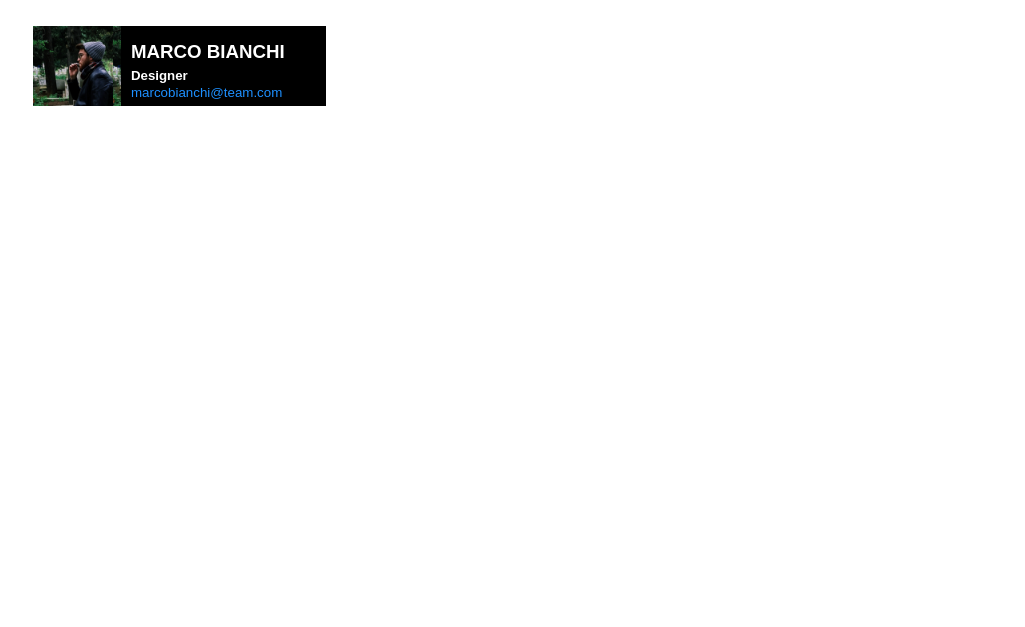
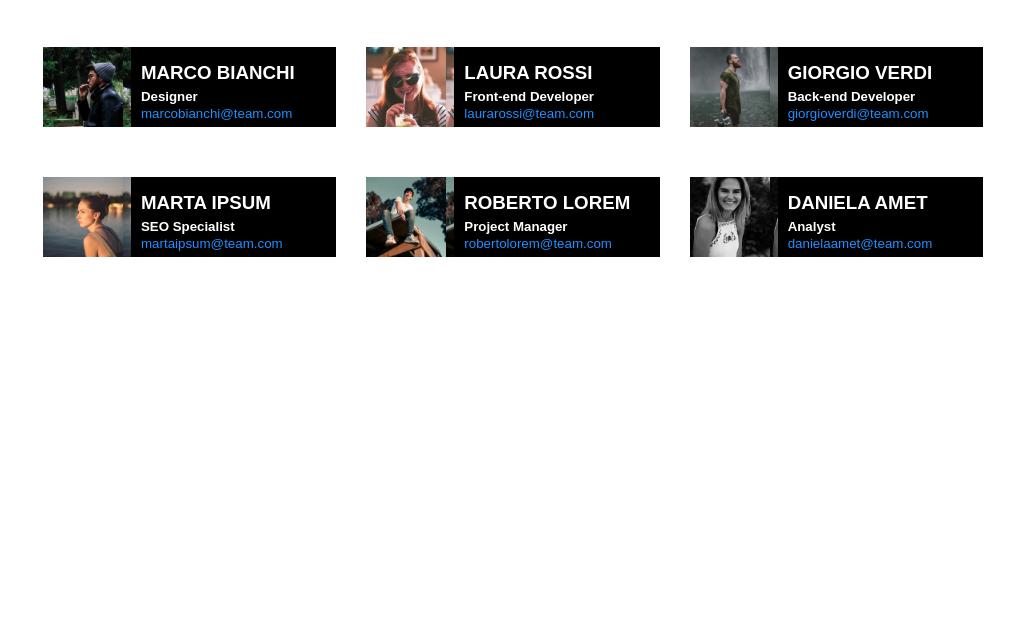
Before and after one commit to GiuseppeM22/html-css-float-cards, a plain HTML site: page index.html in a window 1280 px wide. Shown: the part 173-800 px from the top of the page, without its empty margins (127-1152 px from the left). Drawn offline with Linux system fonts and the light colour scheme.

Commit message:
style ( main ) : aggiunte ulime immagini

```diff
--- a/css/style.css
+++ b/css/style.css
@@ -12,26 +12,27 @@
 h1{
     color: fuchsia;
     text-align: center;
-    margin-top: 20px;
+    margin-top: 40px;
+    font-family: 'Righteous';
 }
 
 p{
     margin-top: 50px;
     text-align: center;
-    font-size: large;
+    font-family: 'Righteous', cursive;
 }
 
 
 .info-container{
     margin-top: 50px;
-    margin-left: 20px;
+    margin-left: 30px;
     background-color: black;
     width: calc(100% / 3 - 40px);
     height: 80px;
+    float: left;
 }
 
 .left-box{
-    background-image: url(../assets/img/male1.png);
     background-size: contain;
     width: 30%;
     height: 100%;
@@ -60,3 +61,27 @@ h3, h5, small{
 small{
     color: dodgerblue;
 }
+
+#p-img{
+    background-image: url(../assets/img/male1.png);
+}
+
+#s-img{
+    background-image: url(../assets/img/female1.png);
+}
+
+#t-img{
+    background-image: url(../assets/img/male2.png);
+}
+
+#q-img{
+    background-image: url(../assets/img/female2.png);
+}
+
+#qi-img{
+    background-image: url(../assets/img/male3.png);
+}
+
+#se-img{
+    background-image: url(../assets/img/female3.png);
+}
--- a/index.html
+++ b/index.html
@@ -5,6 +5,9 @@
     <meta http-equiv="X-UA-Compatible" content="IE=edge">
     <meta name="viewport" content="width=device-width, initial-scale=1.0">
     <link rel="stylesheet" href="./css/style.css">
+    <link rel="preconnect" href="https://fonts.googleapis.com">
+    <link rel="preconnect" href="https://fonts.gstatic.com" crossorigin>
+    <link href="https://fonts.googleapis.com/css2?family=Righteous&display=swap" rel="stylesheet">
     <title>esercizio float</title>
 </head>
 <body>
@@ -18,17 +21,62 @@
 
         <main>
             <div class="info-container">
-                <div class="left-box">
-
-                </div>
+                <div id="p-img" class="left-box"></div>
                 <div class="right-box">
                     <h3> <strong>MARCO BIANCHI</strong> </h3>
                     <h5>Designer</h5>
                     <small>marcobianchi@team.com</small>
                 </div>
             </div>
+
+            <div class="info-container">
+                <div id="s-img" class="left-box"></div>
+                <div class="right-box">
+                    <h3> <strong>LAURA ROSSI</strong> </h3>
+                    <h5>Front-end Developer</h5>
+                    <small>laurarossi@team.com</small>
+                </div>
+            </div>
+
+            <div class="info-container">
+                <div id="t-img" class="left-box"></div>
+                <div class="right-box">
+                    <h3> <strong>GIORGIO VERDI</strong> </h3>
+                    <h5>Back-end Developer</h5>
+                    <small>giorgioverdi@team.com</small>
+                </div>
+            </div>
+
+            <div class="info-container">
+                <div id="q-img" class="left-box"></div>
+                <div class="right-box">
+                    <h3> <strong>MARTA IPSUM</strong> </h3>
+                    <h5>SEO Specialist</h5>
+                    <small>martaipsum@team.com</small>
+                </div>
+            </div>
+
+            <div class="info-container">
+                <div id="qi-img" class="left-box"></div>
+                <div class="right-box">
+                    <h3> <strong>ROBERTO LOREM</strong> </h3>
+                    <h5>Project Manager</h5>
+                    <small>robertolorem@team.com</small>
+                </div>
+            </div>
+
+            <div class="info-container">
+                <div id="se-img" class="left-box"></div>
+                <div class="right-box">
+                    <h3> <strong>DANIELA AMET</strong> </h3>
+                    <h5>Analyst</h5>
+                    <small>danielaamet@team.com</small>
+                </div>
+            </div>
+
+
         </main>
-     </div>
+    </div>
 
 </body>
 </html>
```
Also changed, not shown: assets/img/female1.png (added), assets/img/female2.png (added), assets/img/female3.png (added), assets/img/male2.png (added), assets/img/male3.png (added), assets/screen.png (added), 2 other files.
